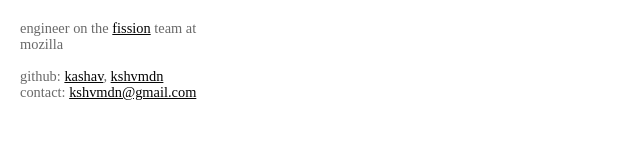
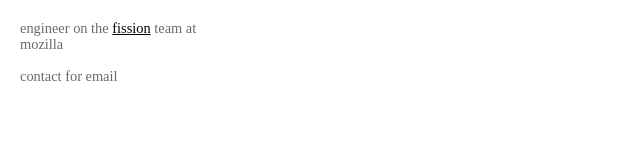
Before and after one commit to kashav/kashav.github.io, a plain HTML site: page index.html in a window 1280 px wide. Shown: the whole page, without its empty margins (0-640 px from the left). Drawn offline with Linux system fonts and the light colour scheme; a web font is replaced by a local one.

Commit message:
Update index.html

```diff
--- a/index.html
+++ b/index.html
@@ -26,10 +26,9 @@
       }
     </style>
   </head>
-  <body>
+  <body onload="console.log('kshvmdn(at)gmail(dot)com')">
     <p>engineer on the <a href="https://hacks.mozilla.org/2021/05/introducing-firefox-new-site-isolation-security-architecture/">fission</a> team at mozilla</p>
     <br />
-    <p>github: <a href="https://github.com/kashav">kashav</a>, <a href="https://github.com/kshvmdn">kshvmdn</a></p>
-    <p>contact: <a href="mailto:kshvmdn@gmail.com">kshvmdn@gmail.com</a><p>
+    <p>contact for email<p>
   </body>
 </html>
```
